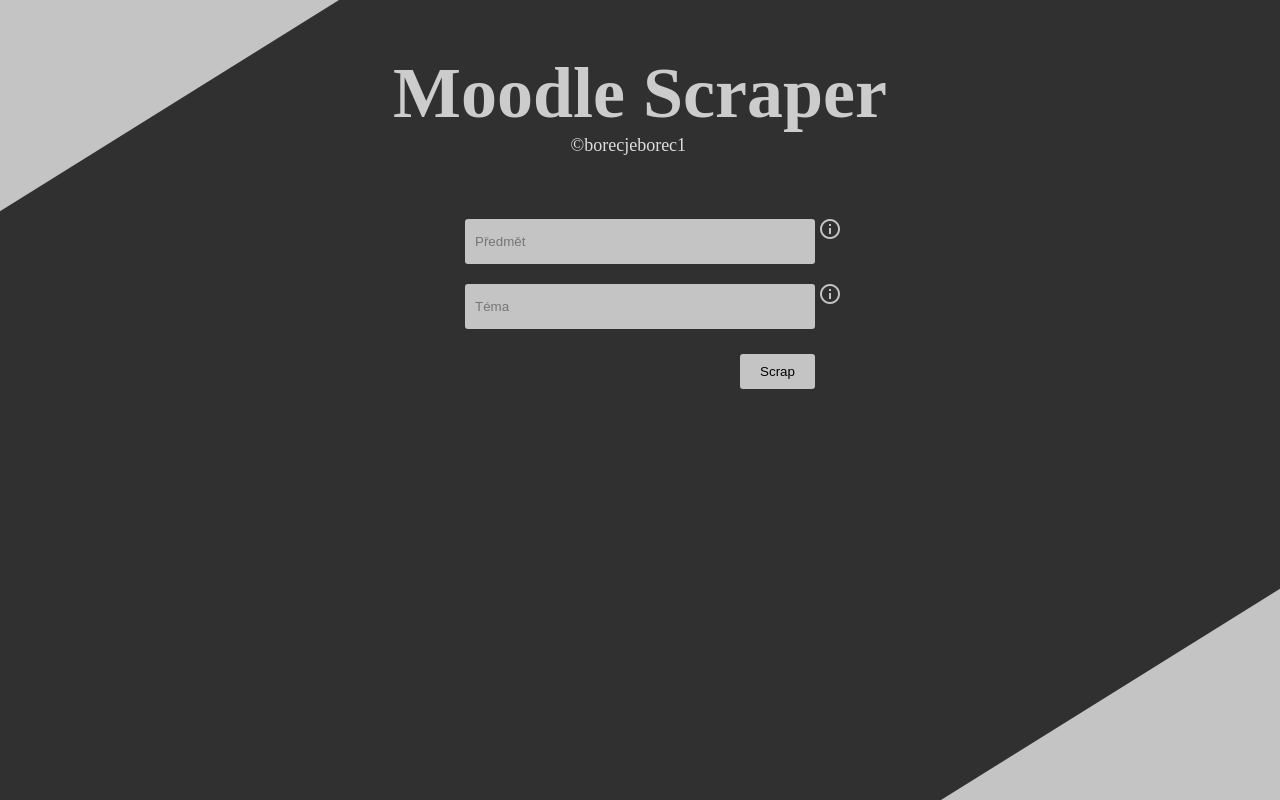
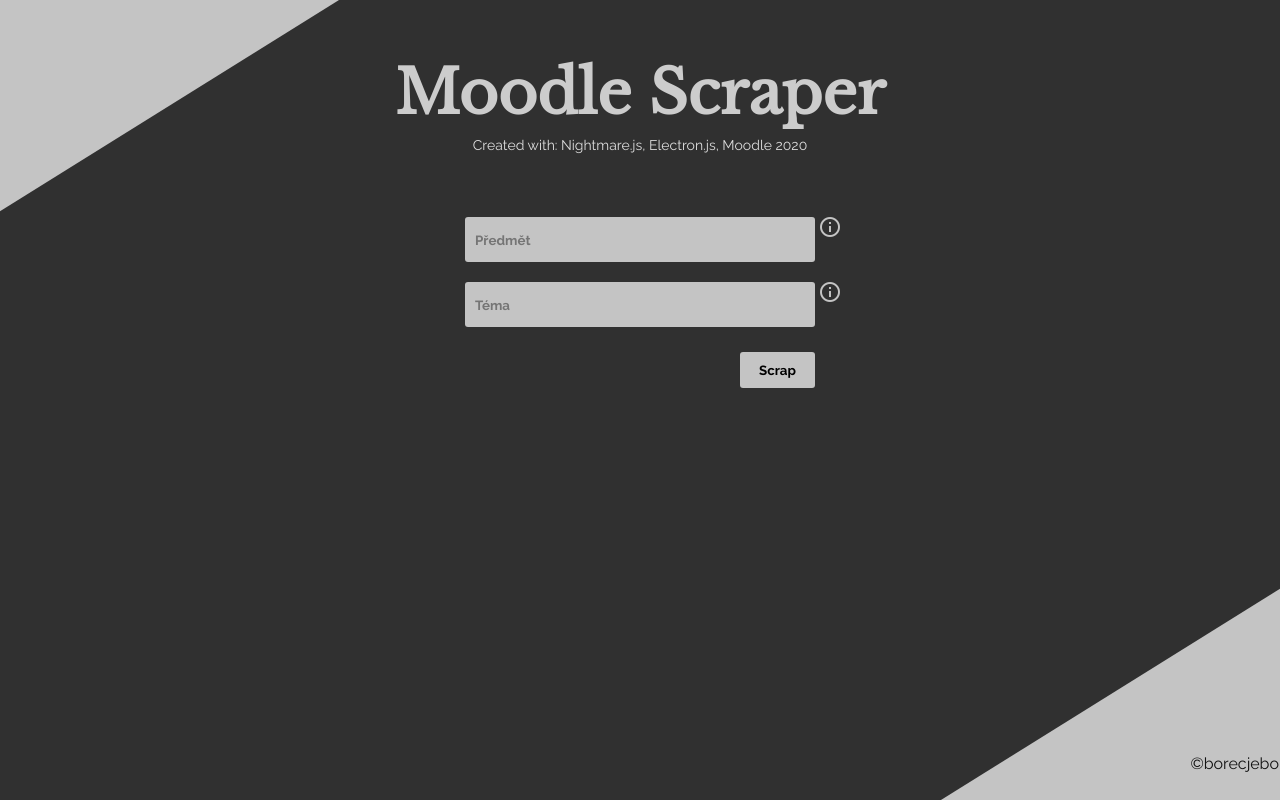
Before and after one commit to Borecjeborec1/moodle-scrap-client, a website: page index.html in a window 1280 px wide. Drawn offline with nearby package versions, Linux system fonts and the light colour scheme.

Commit message:
changing fonts

```diff
--- a/index.html
+++ b/index.html
@@ -4,6 +4,11 @@
     <meta charset="UTF-8" />
     <meta http-equiv="X-UA-Compatible" content="IE=edge" />
     <meta name="viewport" content="width=device-width, initial-scale=1.0" />
+    <link rel="preconnect" href="https://fonts.gstatic.com" />
+    <link
+      href="https://fonts.googleapis.com/css2?family=Libre+Baskerville&family=Raleway:ital,wght@0,400;0,500;0,700;1,400&display=swap"
+      rel="stylesheet"
+    />
     <link href="./assets/logo5.png" rel="icon" type="image/gif" />
     <title>Moodle Scraper</title>
     <link href="https://fonts.googleapis.com/icon?family=Material+Icons" rel="stylesheet" />
@@ -16,7 +21,8 @@
       <div id="ltRect"></div>
       <div id="content">
         <h1 id="heading">Moodle Scraper</h1>
-        <p id="copyright">©borecjeborec1</p>
+        <p id="createdWith">Created with: Nightmare.js, Electron.js, Moodle 2020</p>
+
         <form id="form" action="#">
           <p id="iconSubText">Biologie, Fyzika, Chemie</p>
 
@@ -29,7 +35,7 @@
           <button id="scrapBtn" type="submit">Scrap</button>
         </form>
 
-        <p id="resMsg" class="displayNone">Wait a while, we are collecting all data for you.</p>
+        <p id="resMsg" class="displayNone"></p>
         <svg
           id="svg"
           class="tea displayNone"
@@ -67,6 +73,7 @@
           ></path>
         </svg>
         <a id="downloadBtn" class="displayNone"> <button>Download</button></a>
+        <p id="copyright">©borecjeborec1</p>
       </div>
     </div>
   </body>
--- a/style.css
+++ b/style.css
@@ -9,6 +9,7 @@
   height: 100vh;
   background: #303030;
   overflow: hidden;
+  font-family: 'Raleway', sans-serif;
 }
 
 #rbRect {
@@ -40,25 +41,32 @@
 }
 
 #heading {
-  font-size: 72px;
+  font-family: 'Libre Baskerville', serif;
+
+  font-size: 60px;
   line-height: 84px;
   color: #cccccc;
 }
-
-#copyright {
-  width: 139px;
-  height: 23px;
-
-  font-size: 18px;
+#createdWith {
+  font-size: 14px;
   line-height: 21px;
-
   color: #dddddd;
   margin-bottom: 4%;
+}
+#copyright {
+  position: absolute;
+  left: 93%;
+  bottom: 1px;
+  color: #121212;
+  margin-bottom: 2%;
 }
 #form {
   width: 350px;
 }
 input {
+  font-family: 'Raleway', sans-serif;
+  font-weight: bold;
+
   margin: 10px 0 10px 0;
   border: 0;
   width: 350px;
@@ -74,6 +82,9 @@
 }
 
 button {
+  font-family: 'Raleway', sans-serif;
+  font-weight: bold;
+
   border-radius: 3px;
   padding: 10px 15px;
   width: 100px;
```
